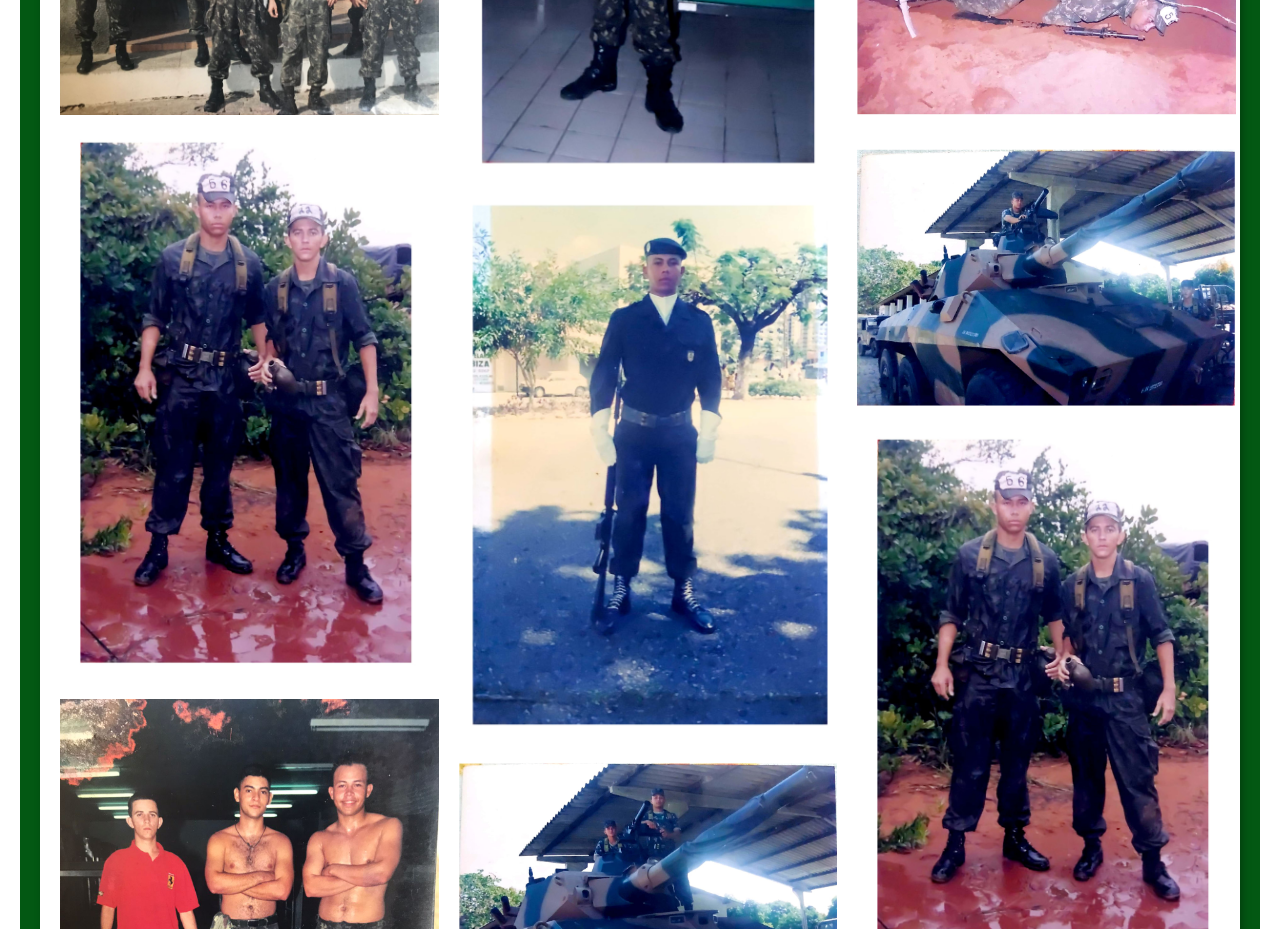
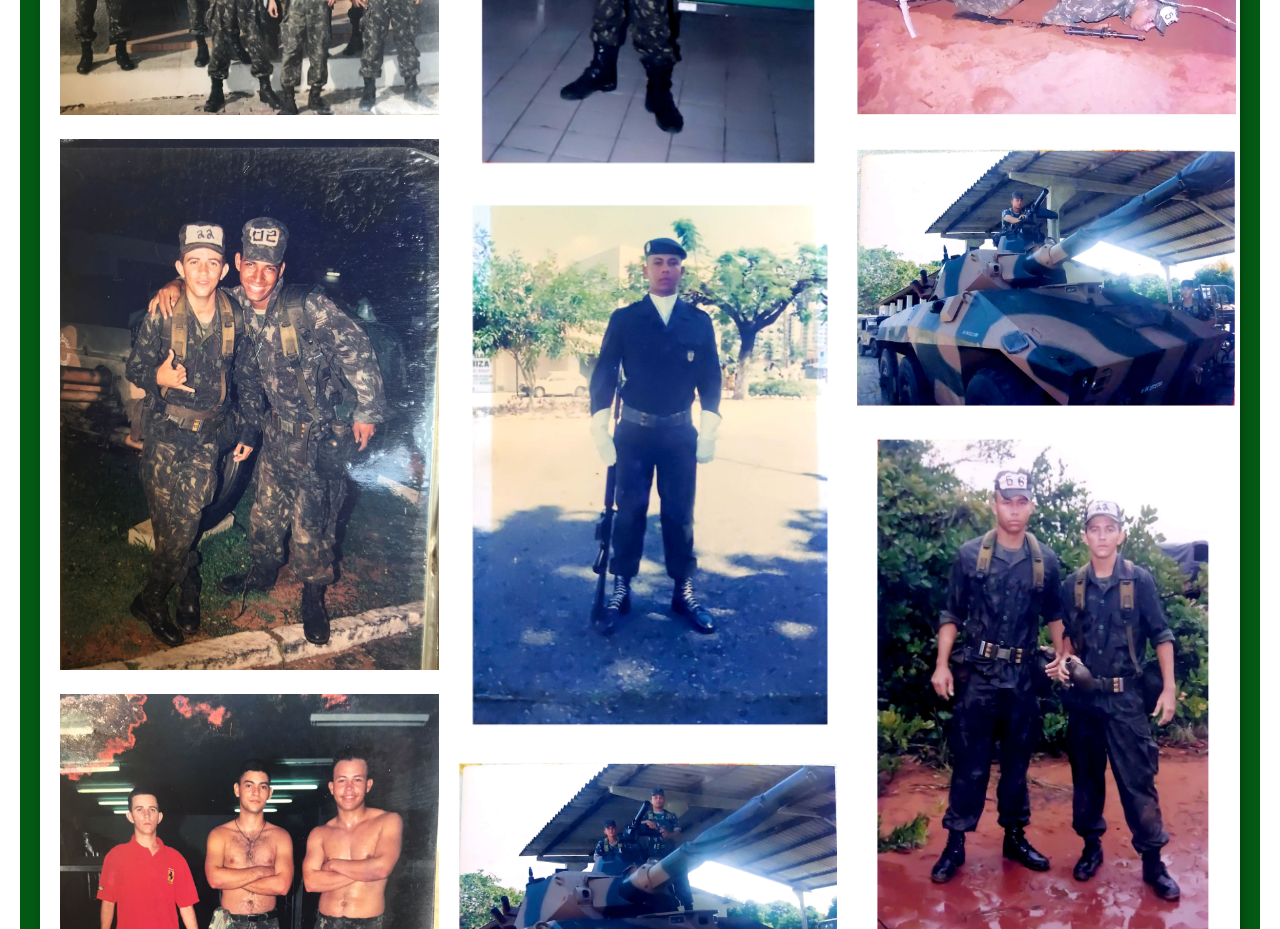
Before and after one commit to wagnerpx/Site-veteranos, a plain HTML site: page index.html in a window 1280 px wide. Shown: the part 7240-8169 px from the top of the page. Drawn offline with Linux system fonts and the light colour scheme; a web font is replaced by a local one.

Commit message:
Atualizar

```diff
--- a/index.html
+++ b/index.html
@@ -223,7 +223,7 @@
                     <img src="imagens/img-11.jpg" alt="img-11">
                     <img src="imagens/img-12.jpg" alt="img-12">
                     <img src="imagens/img-13.jpg" alt="img-13">
-                    <img src="imagens/img-44.jpg" alt="img-14">
+                    <img src="imagens/img-14.jpg" alt="img-14">
                     <img src="imagens/img-15.jpg" alt="img-15">
                     <img src="imagens/img-16.jpg" alt="img-16">
                     <img src="imagens/img-17.jpg" alt="img-17">
```
